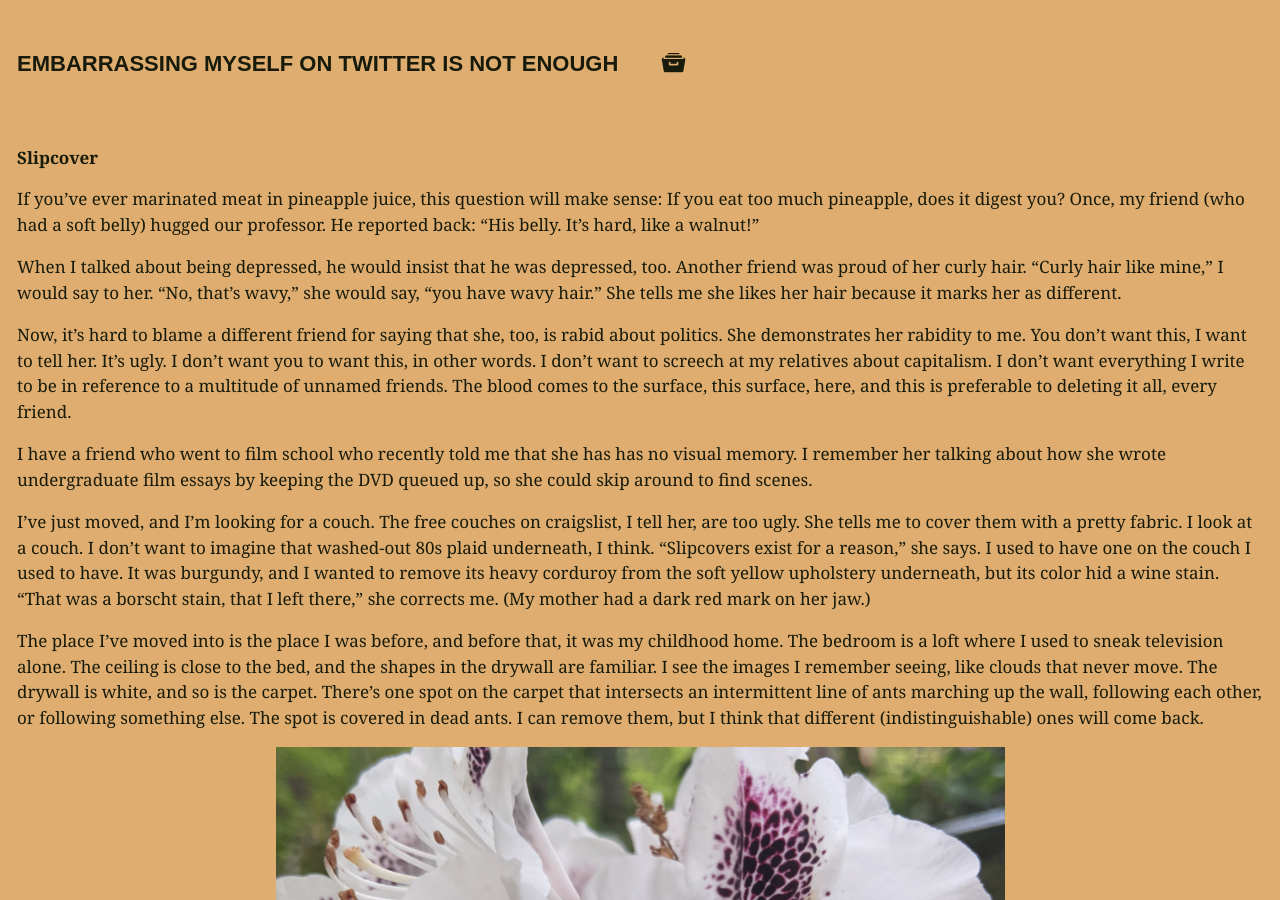
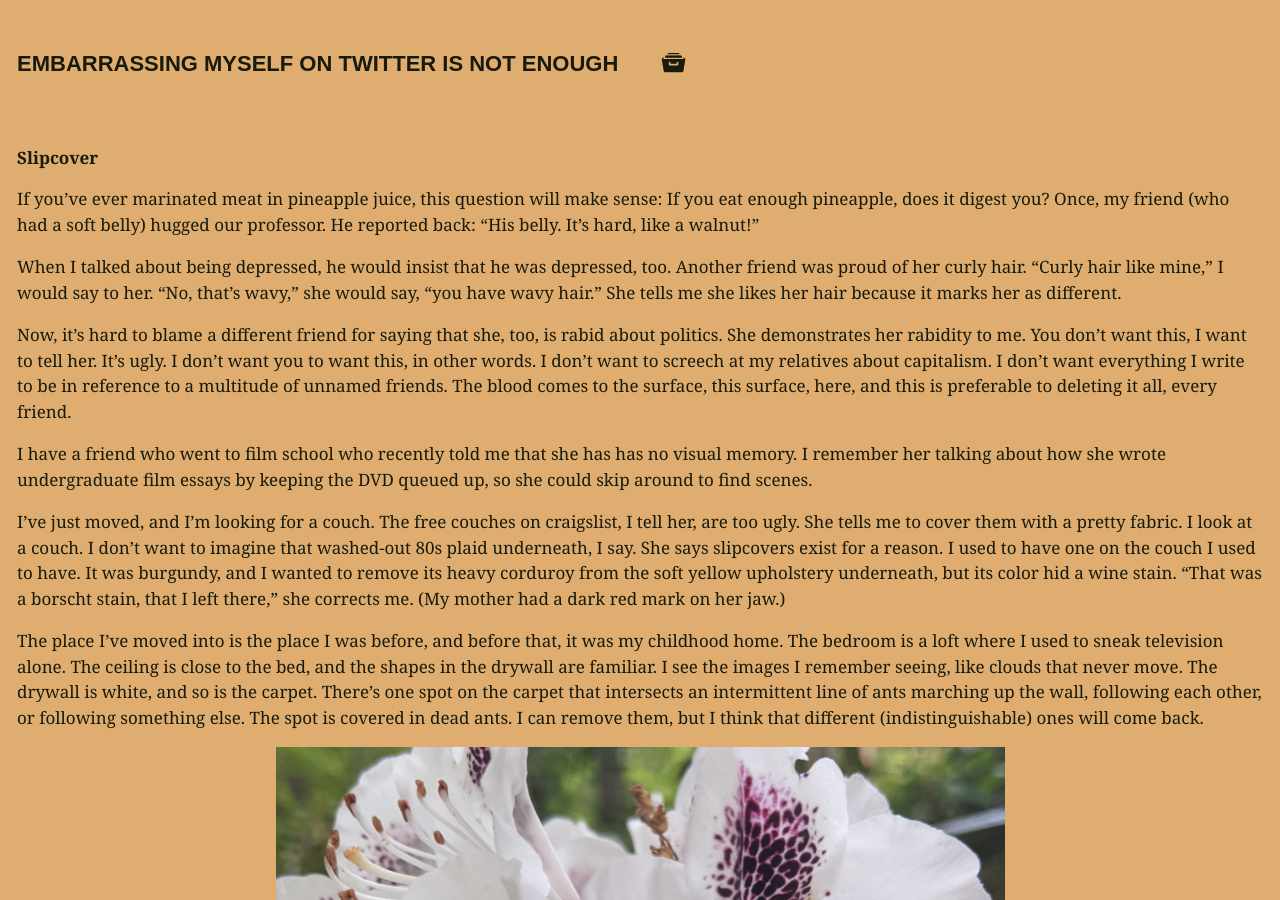
Before and after one commit to meanyhead/meanyhead.github.io, a Jekyll site: the page built from _posts/2022-5-19-slipcover.md, in a window 1280 px wide and 900 px high. Built offline with Jekyll 4.4.1, drawn with Linux system fonts in a browser that asks for light colours; comment, search, counter and statistics services are not loaded.

Commit message:
auto Thu 08/04/2022  10:39 PM

```diff
--- a/_posts/2022-5-19-slipcover.md
+++ b/_posts/2022-5-19-slipcover.md
@@ -3,7 +3,7 @@ layout: post
 title: Slipcover
 ---
 
-If you've ever marinated meat in pineapple juice, this question will make sense: If you eat too much pineapple, does it digest you? Once, my friend (who had a soft belly) hugged our professor. He reported back: "His belly. It's hard, like a walnut!"
+If you've ever marinated meat in pineapple juice, this question will make sense: If you eat enough pineapple, does it digest you? Once, my friend (who had a soft belly) hugged our professor. He reported back: "His belly. It's hard, like a walnut!"
 
 When I talked about being depressed, he would insist that he was depressed, too. Another friend was proud of her curly hair. "Curly hair like mine," I would say to her. "No, that's wavy," she would say, "you have wavy hair." She tells me she likes her hair because it marks her as different.
 
@@ -11,7 +11,7 @@ Now, it's hard to blame a different friend for saying that she, too, is rabid ab
 
 I have a friend who went to film school who recently told me that she has has no visual memory. I remember her talking about how she wrote undergraduate film essays by keeping the DVD queued up, so she could skip around to find scenes.
 
-I've just moved, and I'm looking for a couch. The free couches on craigslist, I tell her, are too ugly. She tells me to cover them with a pretty fabric. I look at a couch. I don't want to imagine that washed-out 80s plaid underneath, I think. "Slipcovers exist for a reason," she says. I used to have one on the couch I used to have. It was burgundy, and I wanted to remove its heavy corduroy from the soft yellow upholstery underneath, but its color hid a wine stain. "That was a borscht stain, that I left there," she corrects me. (My mother had a dark red mark on her jaw.)
+I've just moved, and I'm looking for a couch. The free couches on craigslist, I tell her, are too ugly. She tells me to cover them with a pretty fabric. I look at a couch. I don't want to imagine that washed-out 80s plaid underneath, I say. She says slipcovers exist for a reason. I used to have one on the couch I used to have. It was burgundy, and I wanted to remove its heavy corduroy from the soft yellow upholstery underneath, but its color hid a wine stain. "That was a borscht stain, that I left there," she corrects me. (My mother had a dark red mark on her jaw.)
 
 The place I've moved into is the place I was before, and before that, it was my childhood home. The bedroom is a loft where I used to sneak television alone. The ceiling is close to the bed, and the shapes in the drywall are familiar. I see the images I remember seeing, like clouds that never move. The drywall is white, and so is the carpet. There's one spot on the carpet that intersects an intermittent line of ants marching up the wall, following each other, or following something else. The spot is covered in dead ants. I can remove them, but I think that different (indistinguishable) ones will come back.
 
--- a/publish_date.txt
+++ b/publish_date.txt
@@ -1 +1 @@
-Tue 05/24/2022
+Tue 06/07/2022
--- a/publish_time.txt
+++ b/publish_time.txt
@@ -1 +1 @@
-08:53 AM
+01:03 PM
```
